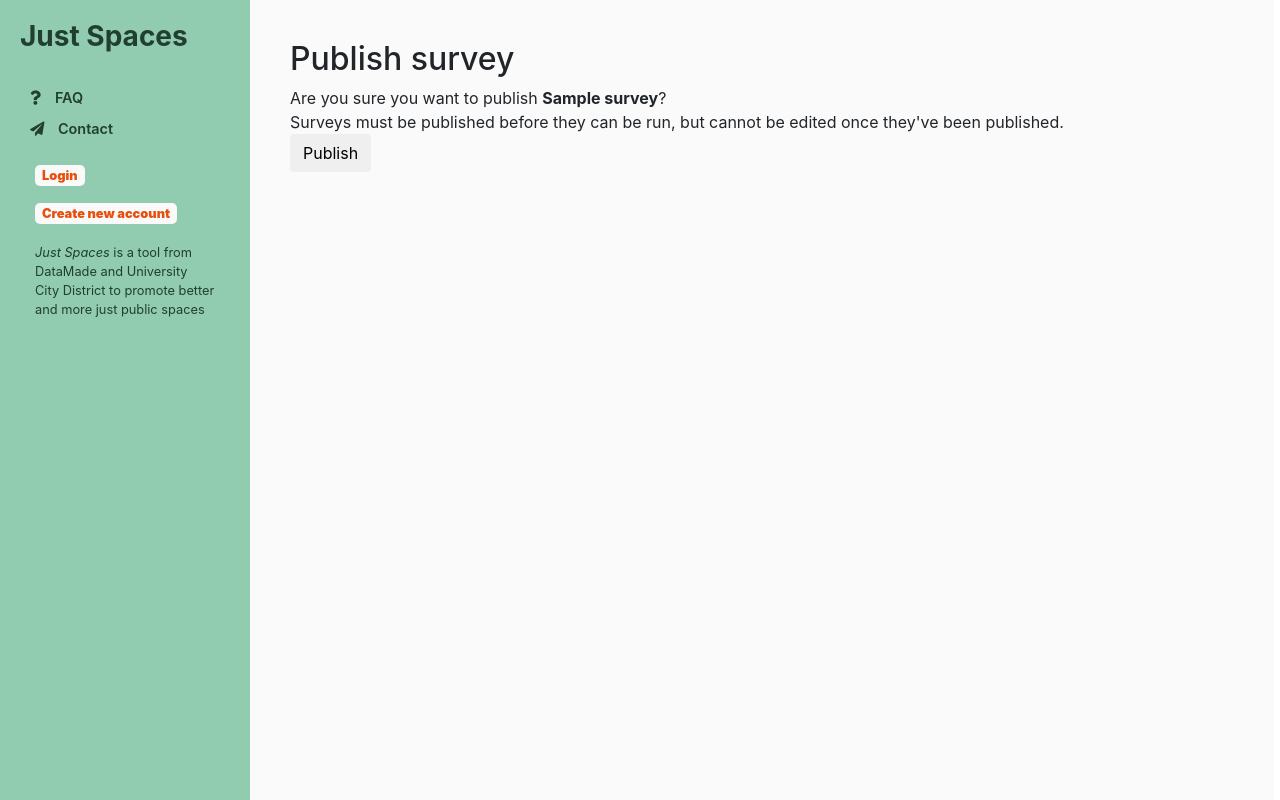
After one commit to datamade/just-spaces, a Django app: template surveys/templates/survey_publish.html in a window 1280 px wide. The commit adds this page. Run offline with Django 3.2, Linux system fonts and the light colour scheme; the template is opened without the code that fills it: most values are stand-ins (such as "Sample title", 1, 10 or a date in 2020); some libraries are stand-ins or nearby versions.

Commit message:
Add publish view

```diff
--- a/surveys/templates/survey_list.html
+++ b/surveys/templates/survey_list.html
@@ -18,6 +18,7 @@
         <th scope="col">Edit</th>
         <th scope="col">Run</th>
         <th scope="col">Delete</th>
+        <th scope="col">Publish</th>
       </tr>
     </thead>
     <tbody>
@@ -29,6 +30,11 @@
           <td><a href="{% url 'fobi.edit_form_entry' survey.id %}"><i class="fas fa-pencil-alt icon edit"></i></a></td>
           <td><a href="{% url 'fobi.view_form_entry' survey.slug %}"><i class="fas fa-clipboard-list icon run"></i></a></td>
           <td><a href="{% url 'fobi.delete_form_entry' survey.id %}"><i class="fas fa-times icon delete"></i></a></td>
+          {% if not survey.published %}
+          <td><a href="{% url 'surveys-publish' survey.id %}"><i class="far fa-newspaper icon delete"></i></a></td>
+          {% else %}
+          <td></td>
+          {% endif %}
         </tr>
       {% endfor %}
     </tbody>
--- /dev/null
+++ b/surveys/templates/survey_publish.html
@@ -0,0 +1,12 @@
+{% extends 'base.html' %}
+{% load static %}
+
+{% block content %}
+  <h2>Publish survey</h2>
+  <form method="POST" class="post-form">{% csrf_token %}
+     <div>Are you sure you want to publish <b>{{survey.name}}</b>?</div>
+     <div>Surveys must be published before they can be run, but cannot be edited
+       once they've been published.</div>
+     <button type="submit" class="save btn btn-default">Publish</button>
+  </form>
+{% endblock %}
```
Also changed, not shown: surveys/urls.py (+7 -2 lines), surveys/views.py (+18 -1 lines).
